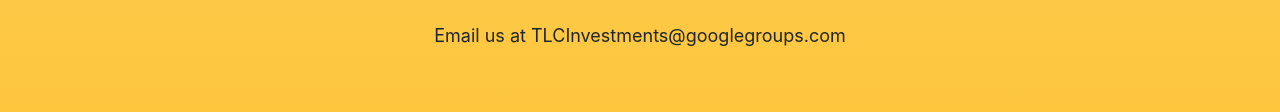
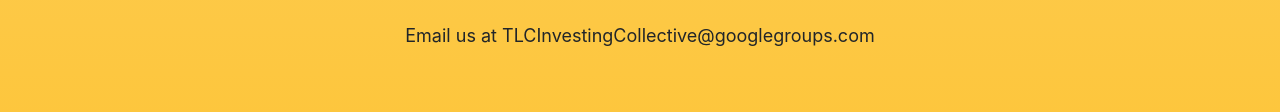
Before and after one commit to ckathleen/tlcinvestingcollective_OLD, a website with bundled scripts: page index.html in a window 1280 px wide. Shown: the part 4088-4200 px from the top of the page. Built offline with nearby package versions, Linux system fonts and the light colour scheme; a web font is replaced by a local one.

Commit message:
Update index.html

```diff
--- a/index.html
+++ b/index.html
@@ -175,7 +175,7 @@
       <h2>We
         <i class="fas fa-heart"></i>
         new friends!</h2>
-        <p> Email  us at TLCInvestments@googlegroups.com</p>
+        <p> Email  us at TLCInvestingCollective@googlegroups.com</p>
     </div>
   </section>
 
```
